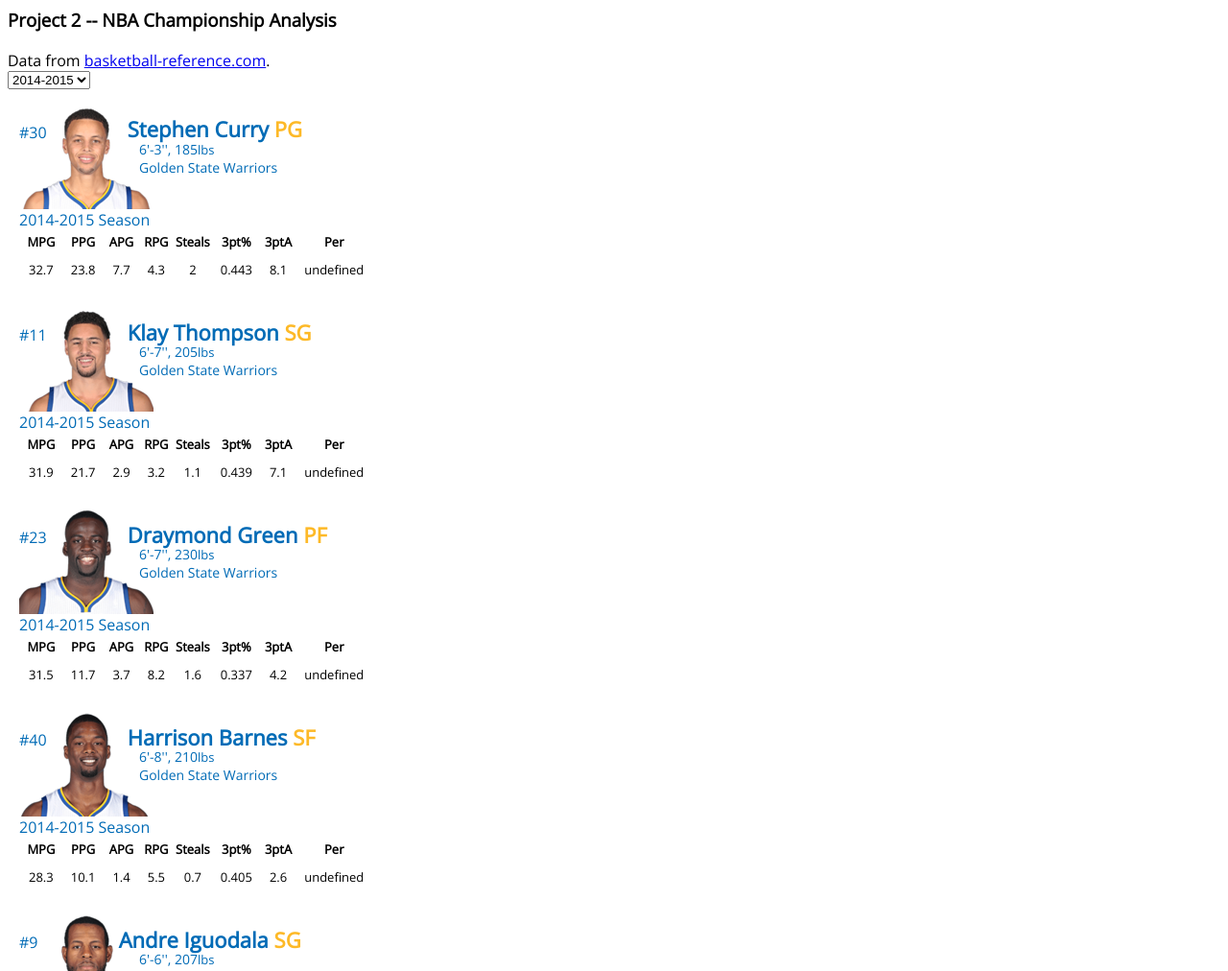
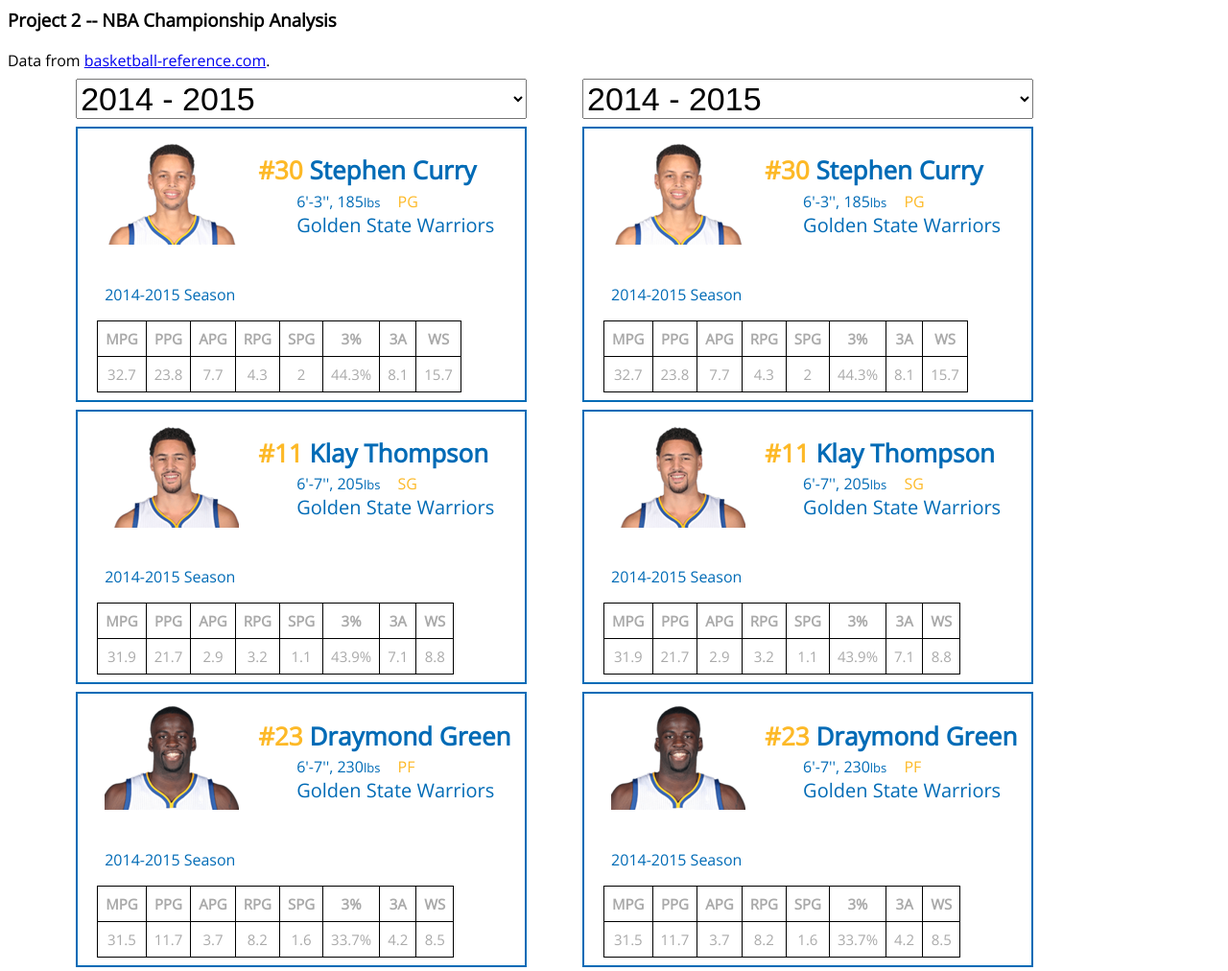
Before and after one commit to ajm348/3300p2, a plain HTML site: page player-cards-v1.html in a window 1280 px wide. Shown: the top 1012 px of the page at 96% size. Drawn offline with nearby package versions, Linux system fonts and the light colour scheme.

Commit message:
update players cards
Hey check this out! it is pretty cool, but the jQuery isn’t perfect yet
for the flipping of the cards because it was pretty difficult. and all
need are the stats for the positions and ill be done

```diff
--- a/player-cards-v1.html
+++ b/player-cards-v1.html
@@ -7,46 +7,105 @@
 <style>
 /* put a border around the svg element so we can see the coordinate system better. */
 body { font-family: "Open Sans"; } div { margin: 30px; }
-svg { background-color: white;}
+
 div {margin: 0;}
 
+#main-content-wrapper {
+	width: 90%;
+	margin: auto;
+}
+
+#playerCards-wrapper-left {
+	display: inline-block;
+	width: 45%;
+	margin: 8px;
+}
+
+/*the dropdown menu styling*/
+select {
+	width: 470px;
+	font-size: 34px;
+}
+
 .card {
-	margin: 8px;
-	width: 405px;
-	padding: 4px;
-	}
+	border: solid grey 2px;
+	border-color: inherit;
+	margin: 8px 0px 8px 0px;
+	width: 450px;
+	padding: 8px;
+}
+.card:hover {
+	border-color: yellow;
+	transition-duration: 0.75s;
+}
+.player-stats{
+	margin-top: 3em;
+}
 .stats {
-	font-size: small;
+	margin-left: 12px;
+	font-size: 15px;
 	text-align: center;
 }
-.stats td {
-	padding: 8px;
-}
-img {position: absolute;
-z-index: -1;
+table {
+	border-collapse: collapse;
 }
 
+table, th, td {
+	border: black solid 1px;
+}
+.stats td, .stats th{
+	padding: 8px;
+	color: #aaa;
+}
+img {
+	z-index: -2;
+	width: 140px;
+}
+.player-photo {
+	position: absolute;
+	margin-left: 20px;
+	text-align: center;
+}
+.player-bio{
+	margin-left: 180px;
+}
 .lbs {
 	font-size: small;
 }
-.yearPlaying {
-	margin-top: 2.1em;
-	margin-bottom: 0px;
+
+.card h1 {
+	display: inline-block;
+	font-size: 26px}
+.card ul {
+	font-size: 16px;
+	list-style: none;
+	margin-top: -14px;
 }
-.card h1 {
-	margin-left: 80px;
-	display: inline-block;
-	font-size: 22px}
-.card ul {
-	font-size: 14px;
-	list-style: none;
-	margin-top: -18px;
-	margin-left: 85px;
+.card p {
+	margin-left: 20px;
 }
-.playerPhoto{display: inline-block;}
+.position {
+	margin-left: 14px;
+
+}
+
+.last {
+	font-size: 20px;
+}
 
 
+/*right side players*/
+#playerCards-wrapper-right {
+	display: inline-block;
+	position: absolute;
+	width: 45%;
+	margin: 8px;
+}
 
+/*back of the card*/
+.back {
+	display: none;
+}
 </style>
 <title>Project 2</title>
 </head>
@@ -56,8 +115,10 @@ z-index: -1;
 
 <div>Data from <a href="http://basketball-reference.com">basketball-reference.com</a>.</div>
 
-<!-- The SVG element will go in here-->
-<div id="playerCards-wrapper"></div>
+<div id="main-content-wrapper">
+<div id="playerCards-wrapper-left"></div>
+<div id="playerCards-wrapper-right"></div>
+</div>
 <script>
 
 var nbaColors = [{"team":"Atlanta Hawks",  "first": "#01244C", "third": "#D21033"},
@@ -93,89 +154,76 @@ var nbaColors = [{"team":"Atlanta Hawks",  "first": "#01244C", "third": "#D21033
 ]
 
 $( document ).ready(function() {
-	$("#playerCards-wrapper").append("<select id='years' onchange='createTeamCards()'></select><div id='playerCards'></div>");
+
+
+	$("#playerCards-wrapper-left").append("<select id='years1' onchange='createTeamCards(1)'></select><div id='playerCards1'></div>");
+	$("#playerCards-wrapper-right").append("<select id='years2' onchange='createTeamCards(2)'></select><div id='playerCards2'></div>");
 	for (var value=2015; value>1979;value--){
-		$("#years").append("<option value='"+value+"'>"+(value-1)+"-"+value+"</option>");
+		$("#years1").append("<option value='"+value+"'>"+(value-1)+" - "+value+"</option>");
+		$("#years2").append("<option value='"+value+"'>"+(value-1)+" - "+value+"</option>");
 	}
-	createTeamCards();
+	createTeamCards(1);
+	createTeamCards(2);
 });
 
 var Year;
 //get the 5 players from the csv file and then create cards for them
-function createTeamCards(){
-	var inputYear = $("#years").val();
+function createTeamCards(leftOrRight){
+	var inputYear = $("#years"+leftOrRight).val();
 	Year = inputYear-1 +"-"+inputYear;
 	d3.csv("championship_players_data.csv", function (error, rows) {
 		if (error) {console.log(error);}
 		playersStats = d3.map(rows, function (player) { return player.Player; });
 		//console.log(rows);
-		$("#playerCards").empty();
+		$("#playerCards"+leftOrRight).empty();
+		var teamList;
 		for (var i=0; i<rows.length; i++){
 			if (rows[i].Year == inputYear) {
-				console.log(rows[i])
-				createCard(rows[i]);
+				//console.log(rows[i])
+				createCard(rows[i], leftOrRight);
 			}
 		}
 	});
 }
 
 //creating cards for the players.
-function createCard(player){
+function createCard(player, leftorRight){
 	//console.log(player);
-	$("#playerCards").append("<div class='card' id="+player.id+"> </div>");
-	console.log("#"+player.id);
-	$("#"+player.id).append("<div class='card-wrapper'> <div class='player-shadows'> <div class='shadow-right'></div> <div class='shadow-left'></div> </div> <div class='card-content'> <div class='team-logo'></div> <div class='player-photo'> <img src='assets/img/"+player.picture_url+"' alt='"+player.Player+" Photo'></div> <span class='playerNumber'>#"+player.Number+" </span><h1>"+player.Player+" <span class='position'>"+player.Position+"</span></h1> <div class='player-bio'> <ul class='general-info'> <li class='first'>"+player.Height+", "+player.Weight+"<span class='lbs'>lbs</span></li> <li class='last'>"+player.Team+"</li></ul></div> <div class='player-stats'> <p class='yearPlaying'>"+Year+" Season</p> <table class='stats'> <thead><tr><th>MPG</th><th>PPG</th><th>APG</th><th>RPG</th><th>Steals</th><th>3pt%</th><th>3ptA</th><th>Per</th></tr></thead> <tbody> <tr><td>"+player.MP+"</td><td>"+player.PTS+"</td><td>"+player.ast+"</td><td>"+player.TRB+"</td><td>"+player.stl+"</td><td>"+player['p3%']+"</td><td>"+player['p3A']+"</td><td>"+player.per+"</td></tr></tbody> </table> </div> </div> <div class='header-bg'></div> </div>");
+	$("#playerCards"+leftorRight).append("<div class='card' id="+player.id+leftorRight+" onclick='flip("+player.id+leftorRight+")'> </div>");
+	$("#"+player.id+leftorRight).append("<div class='card-wrapper'> <div class='card-content'> <div class='team-logo'></div> <div class='player-photo'>  <img src='assets/img/"+player.picture_url+"' alt='"+player.Player+" Photo'></div><div class='player-bio'> <h1><span class='playerNumber"+leftorRight+"'>#"+player.Number+" </span>"+player.Player+"</h1><ul class='general-info'> <li class='first'>"+player.Height+", "+player.Weight+"<span class='lbs'>lbs</span> <span class='position'>"+player.Position+"</span></li> <li class='last'>"+player.Team+"</li></ul></div> <div class='player-stats'> <p class='yearPlaying'>"+Year+" Season</p> <table class='stats'><thead><tr><th>MPG</th><th>PPG</th><th>APG</th><th>RPG</th><th>SPG</th><th>3%</th><th>3A</th><th>WS</th></tr></thead> <tbody> <tr><td>"+player.MP+"</td><td>"+player.PTS+"</td><td>"+player.ast+"</td><td>"+player.TRB+"</td><td>"+player.stl+"</td><td>"+(player['p3%']*100).toFixed(1)+"%</td><td>"+player['p3A']+"</td><td>"+player.WS+"</td></tr></tbody></table></div></div></div>");
+
+	//the player vs the position average that year
+	$("#"+player.id+leftorRight).append("<div class='back' id=back"+player.id+leftorRight+"><h1>THIS IS THE PLAYER STATS VS THE league THAT YEAR</h1></div>");
+
 	var teamColors;
 	console.log(player.Team);
 	for (var k=0; k<nbaColors.length; k++){
 		//console.log(nbaColors[k].team);
 		if (nbaColors[k].team == player.Team) {
 			teamColors = nbaColors[k];
-			$("#"+player.id).css("color", teamColors.second);
+			$("#"+player.id+leftorRight).css("color", teamColors.second);
+			$(".position"+leftorRight).css("color", teamColors.first);
+			$(".playerNumber"+leftorRight).css("color", teamColors.first);
+			if (teamColors.team == "Houston Rockets" || teamColors.team == "Boston Celtics"
+			    || teamColors.team == "Dallas Mavericks") {
+				$("#"+player.id+leftorRight).css("color","#aaa");
+			}
 			$(".position").css("color", teamColors.first);
 		}
 	}
 
 }
+
+//flip to the back of the card
+function flip(divID) {
+
+	var height = $("#"+divID).height();
+	$("#"+divID).height(height);
+
+	$("#"+divID).children().fadeToggle();
+}
+
 </script>
-<!--
-<div class='card-wrapper'>
-	<div class='player-shadows'>
-		<div class='shadow-right'></div>
-		<div class='shadow-left'></div>
-	</div>
-	<div class='card-content'>
-		<div class='team-logo'></div>
-		<div class='player-photo'>
-			<img style='width: 100px;'src='http://a.espncdn.com/combiner/i?img=/i/headshots/nba/players/full/3975.png&amp;w=350&amp;h=254' alt='player.Player'></div>
-		<h1>"+player.Player+"</h1>
-		<div class='player-bio'>
-			<ul class='general-info'>
-				<li class='first'>"+player.Number+"</li>
-				<li>"+player.Height+", "+player.Weight+"</li>
-				<li class='last'>"+player.Team+"</li></ul>
-			<!--<ul class='player-metadata'>
-				<li><span>Born</span>Mar 14, 1988 in Akron, OH (Age: 28)</li>
-				<li><span>Drafted</span>2009: 1st Rnd, 7th by GS</li>
-				<li><span>College</span>Davidson</li>
-				<li><span>Experience</span>6 years</li>
-			</ul>--
-		</div>
-		<div class='player-stats'>
-			<p>204-2015</p>
-			<table class='stats'>
-				<thead><tr><th>MPG</th><th>PPG</th><th>APG</th><th>RPG</th><th>Steals</th><th>3pt%</th><th>3pt Attempts</th><th>Per</th></tr></thead>
-				<tbody>
-					<tr><td>"+player.MP+"</td><td>"+player.PPG+"</td><td>"+player.ast+"</td><td>"+player.reb+"</td><td>"+player.stl+"</td><td>"+player.3pt%+"</td><td>"+player.3ptA+"</td><td>"+player.per+"</td></tr>
-					<!--<tr class='title'><td colspan='9'><p>Career</p></td></tr>
-					<tr class='career'><td>22.4</td><td>6.9</td><td>4.3</td></tr>--
-				</tbody>
-			</table>
-		</div>
-	</div>
-	<div class='header-bg'></div>
-</div>-->
-
 
 </body>
 </html>
```
